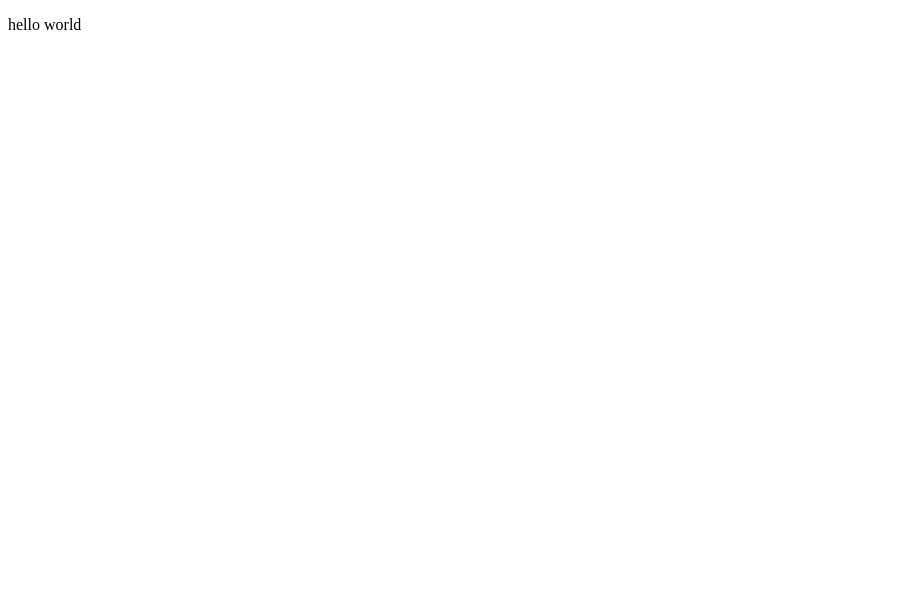
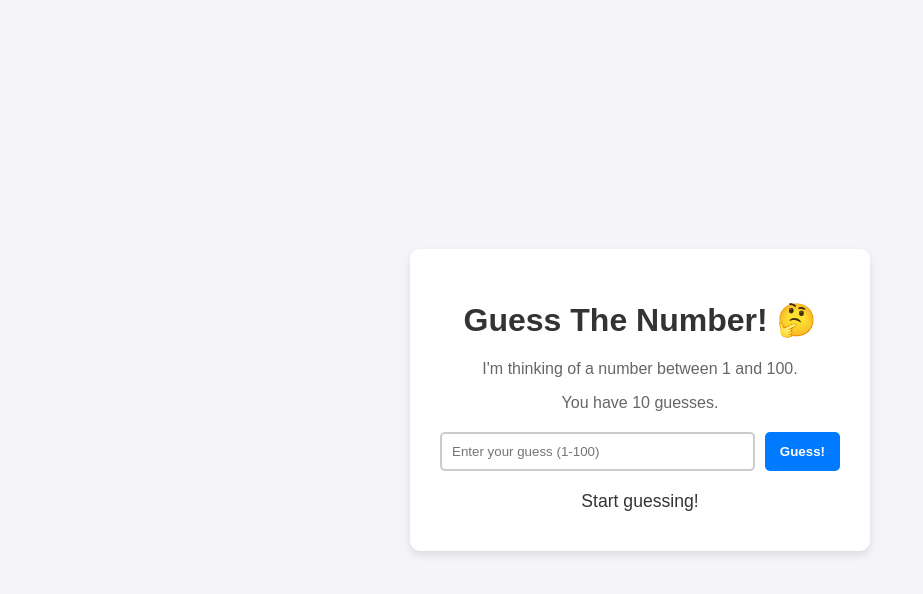
Before and after one commit to Tarun-tiwarii/gessthenumber, a plain HTML site: page index.html in a window 1280 px wide. Shown: the whole page, without its empty margins (0-923 px from the left). Drawn offline with Linux system fonts and the light colour scheme.

Commit message:
complete

```diff
--- a/index.html
+++ b/index.html
@@ -1,13 +1,29 @@
 <!DOCTYPE html>
 <html lang="en">
+
 <head>
     <meta charset="UTF-8">
     <meta name="viewport" content="width=device-width, initial-scale=1.0">
-    <title>Document</title>
+    <title>Guess the Number Game</title>
+    <link rel="stylesheet" href="style.css">
 </head>
+
 <body>
+    <div class="container">
+        <h1>Guess The Number! 🤔</h1>
+        <p>I'm thinking of a number between 1 and 100.</p>
+        <p>You have <span id="guesses-left">10</span> guesses.</p>
 
-    <p>hello world</p>
+        <div class="input-section">
+            <input type="number" id="guess-input" placeholder="Enter your guess (1-100)">
+            <button id="check-btn">Guess!</button>
+        </div>
 
+        <div id="feedback-message" class="message"></div>
+        <button id="reset-btn" class="hidden">Play Again</button>
+    </div>
+
+    <script src="script.js"></script>
 </body>
+
 </html>
```
